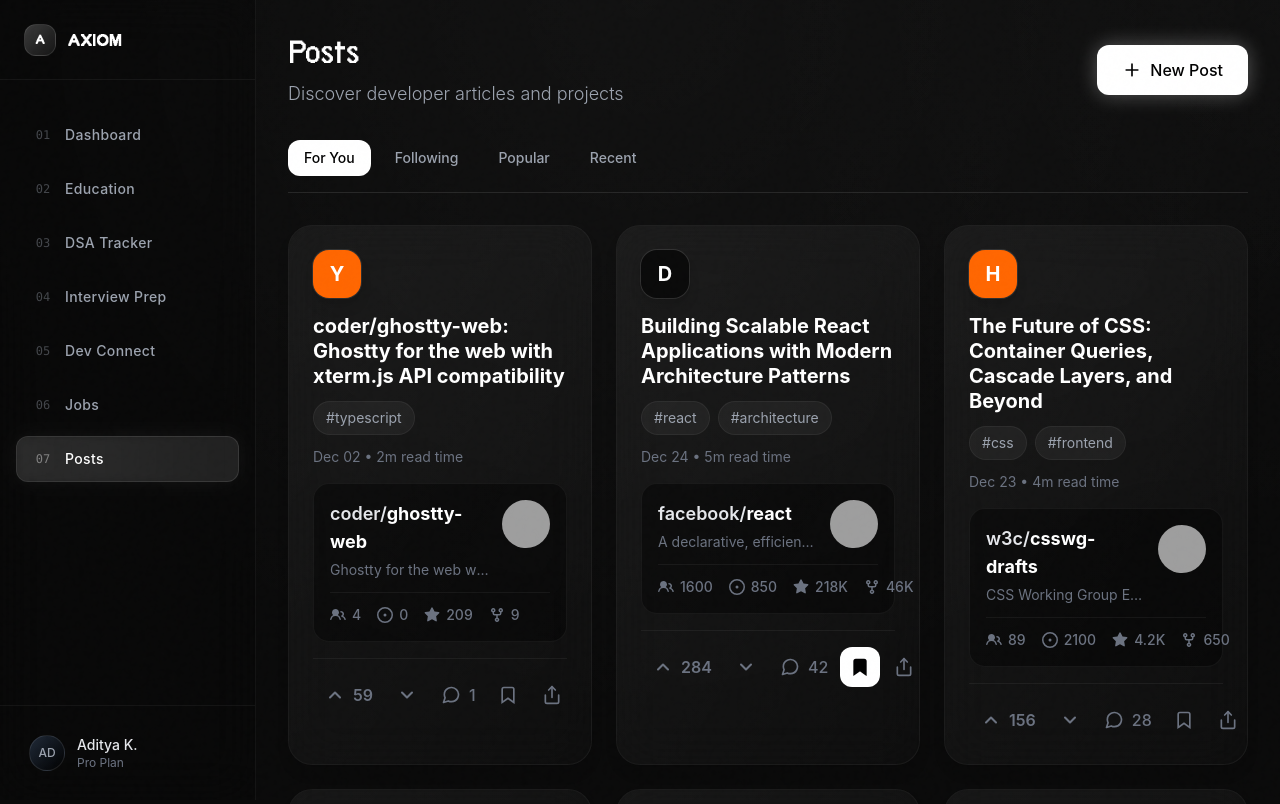
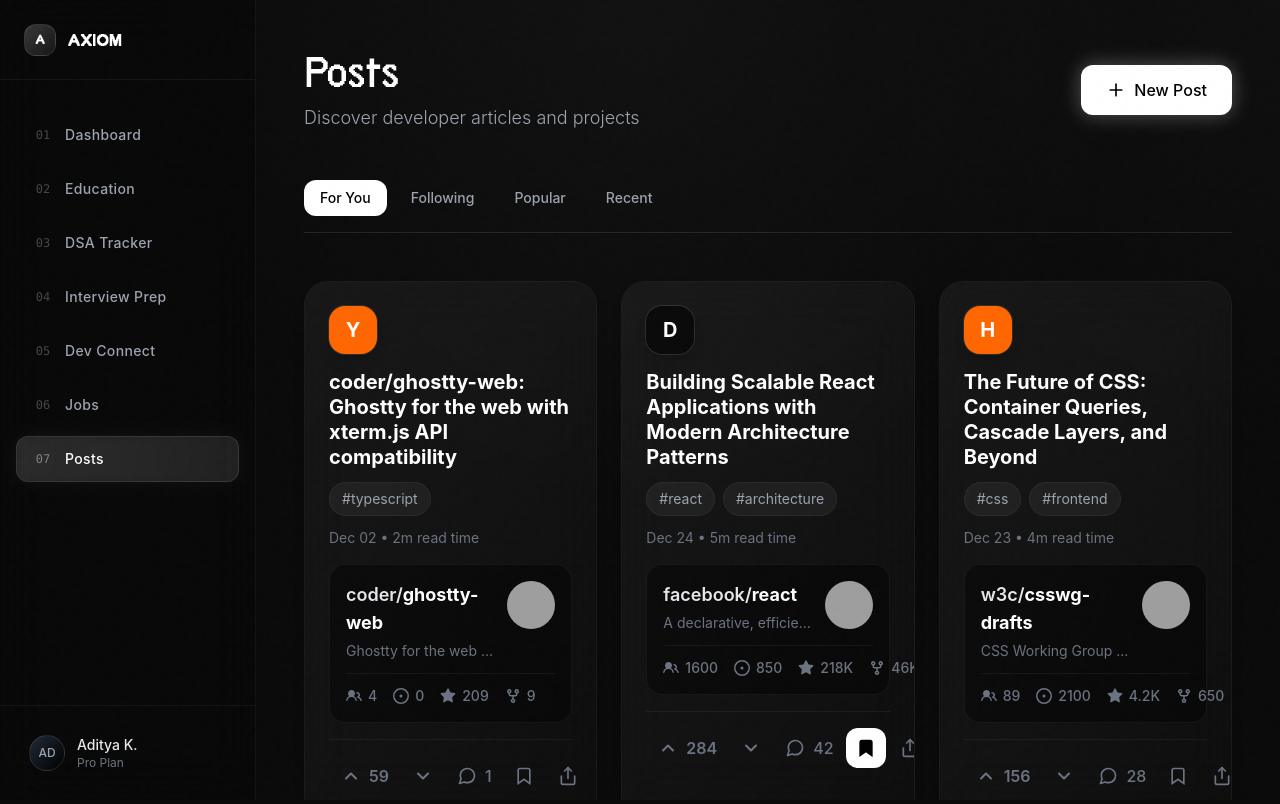
Before and after one commit to Adi-gitX/AXIOM, a React (Vite) app: page /app/posts in a window 1280 px wide. Shown: the top 804 px of the page. Built offline with nearby package versions, Linux system fonts and the light colour scheme; grey boxes are pictures that could not be loaded.

Commit message:
fixed the layout in all tabs and  Introduced page transition animations and enhance page layouts with wider content, larger headings, and expanded grid columns.

```diff
--- a/src/components/Layout.jsx
+++ b/src/components/Layout.jsx
@@ -1,13 +1,28 @@
 import React from 'react';
-import { Outlet } from 'react-router-dom';
+import { Outlet, useLocation } from 'react-router-dom';
+import { AnimatePresence, motion } from 'framer-motion';
 import Sidebar from './Sidebar';
 
 const Layout = () => {
+    const location = useLocation();
+    const isChatPage = location.pathname.startsWith('/app/connect');
+
     return (
-        <div className="flex w-full min-h-screen bg-transparent text-white">
+        <div className="flex w-full min-h-screen bg-transparent text-white overflow-hidden">
             <Sidebar />
-            <main className="flex-1 overflow-auto">
-                <Outlet />
+            <main className="flex-1 relative h-screen">
+                <AnimatePresence mode="wait">
+                    <motion.div
+                        key={location.pathname}
+                        initial={{ opacity: 0, y: 10, scale: 0.99 }}
+                        animate={{ opacity: 1, y: 0, scale: 1 }}
+                        exit={{ opacity: 0, y: -10, scale: 0.99 }}
+                        transition={{ duration: 0.2, ease: "easeOut" }}
+                        className={`h-full w-full ${isChatPage ? 'overflow-hidden' : 'overflow-y-auto custom-scrollbar'}`}
+                    >
+                        <Outlet />
+                    </motion.div>
+                </AnimatePresence>
             </main>
         </div>
     );
--- a/src/pages/DSATracker.jsx
+++ b/src/pages/DSATracker.jsx
@@ -13,7 +13,7 @@ const DSATracker = () => {
 
     return (
         <div className="min-h-screen p-8 lg:p-12">
-            <div className="max-w-4xl mx-auto">
+            <div className="max-w-5xl mx-auto">
 
                 {/* Header */}
                 <motion.header
@@ -21,7 +21,7 @@ const DSATracker = () => {
                     animate={{ opacity: 1 }}
                     className="mb-12"
                 >
-                    <h1 className="text-4xl font-light text-white text-glow font-display">DSA Tracker</h1>
+                    <h1 className="text-5xl font-light text-white text-glow font-display">DSA Tracker</h1>
                     <p className="text-gray-400 mt-2">Striver's A2Z Sheet</p>
                 </motion.header>
 
--- a/src/pages/Education.jsx
+++ b/src/pages/Education.jsx
@@ -27,7 +27,7 @@ const Education = () => {
                         </div>
                     ) : (
                         <>
-                            <h1 className="text-4xl font-light text-white text-glow font-display">Education</h1>
+                            <h1 className="text-5xl font-light text-white text-glow font-display">Education</h1>
                             <p className="text-gray-400 mt-2">Choose what to learn</p>
                         </>
                     )}
--- a/src/pages/InterviewPrep.jsx
+++ b/src/pages/InterviewPrep.jsx
@@ -27,7 +27,7 @@ const InterviewPrep = () => {
 
     return (
         <div className="min-h-screen p-8 lg:p-12">
-            <div className="max-w-4xl mx-auto">
+            <div className="max-w-5xl mx-auto">
 
                 {/* Header */}
                 <motion.header
@@ -35,7 +35,7 @@ const InterviewPrep = () => {
                     animate={{ opacity: 1 }}
                     className="mb-12"
                 >
-                    <h1 className="text-4xl font-light text-white text-glow font-display">Interview Prep</h1>
+                    <h1 className="text-5xl font-light text-white text-glow font-display">Interview Prep</h1>
                     <p className="text-gray-400 mt-2">Resources to ace your interviews</p>
                 </motion.header>
 
@@ -56,7 +56,7 @@ const InterviewPrep = () => {
                 </div>
 
                 {/* Resources */}
-                <div className="grid grid-cols-1 md:grid-cols-2 gap-4 mb-12">
+                <div className="grid grid-cols-1 md:grid-cols-2 lg:grid-cols-3 xl:grid-cols-4 gap-4 mb-12">
                     {filtered.map((r, i) => (
                         <motion.div
                             key={r.id}
--- a/src/pages/Jobs.jsx
+++ b/src/pages/Jobs.jsx
@@ -23,7 +23,7 @@ const Jobs = () => {
 
     return (
         <div className="min-h-screen p-8 lg:p-12">
-            <div className="max-w-4xl mx-auto">
+            <div className="max-w-5xl mx-auto">
 
                 {/* Header */}
                 <motion.header
@@ -31,7 +31,7 @@ const Jobs = () => {
                     animate={{ opacity: 1 }}
                     className="mb-12"
                 >
-                    <h1 className="text-4xl font-light text-white text-glow font-display">Jobs</h1>
+                    <h1 className="text-5xl font-light text-white text-glow font-display">Jobs</h1>
                     <p className="text-gray-400 mt-2">Find your next opportunity</p>
                 </motion.header>
 
--- a/src/pages/Posts.jsx
+++ b/src/pages/Posts.jsx
@@ -478,11 +478,11 @@ const Posts = () => {
     const filters = ['For You', 'Following', 'Popular', 'Recent'];
 
     return (
-        <div className="min-h-screen p-6 lg:p-8">
-            <div className="max-w-[1200px] mx-auto space-y-8">
+        <div className="min-h-screen p-8 lg:p-12">
+            <div className="max-w-5xl mx-auto space-y-12">
                 <header className="flex flex-col md:flex-row justify-between items-start md:items-center gap-4">
                     <div>
-                        <h1 className="text-4xl font-light text-white font-display tracking-tight mb-2">Posts</h1>
+                        <h1 className="text-5xl font-light text-white font-display tracking-tight mb-2">Posts</h1>
                         <p className="text-gray-400 text-lg font-light">Discover developer articles and projects</p>
                     </div>
                     <Button variant="primary">
```
